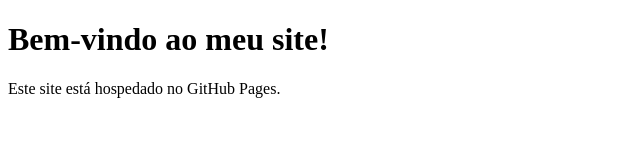
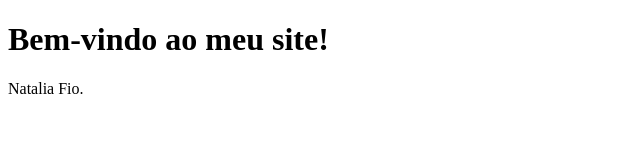
Before and after one commit to Escolamestrenatal/NataliaCapoeira, a plain HTML site: page index.html in a window 1280 px wide. Shown: the whole page, without its empty margins (0-640 px from the left). Drawn offline with Linux system fonts and the light colour scheme.

Commit message:
Update index.html

```diff
--- a/index.html
+++ b/index.html
@@ -3,10 +3,10 @@
 <head>
     <meta charset="UTF-8">
     <meta name="viewport" content="width=device-width, initial-scale=1.0">
-    <title>Meu Site no GitHub Pages</title>
+    <title>Meu Site de Capoeira</title>
 </head>
 <body>
     <h1>Bem-vindo ao meu site!</h1>
-    <p>Este site está hospedado no GitHub Pages.</p>
+    <p>Natalia Fio.</p>
 </body>
 </html>
```
